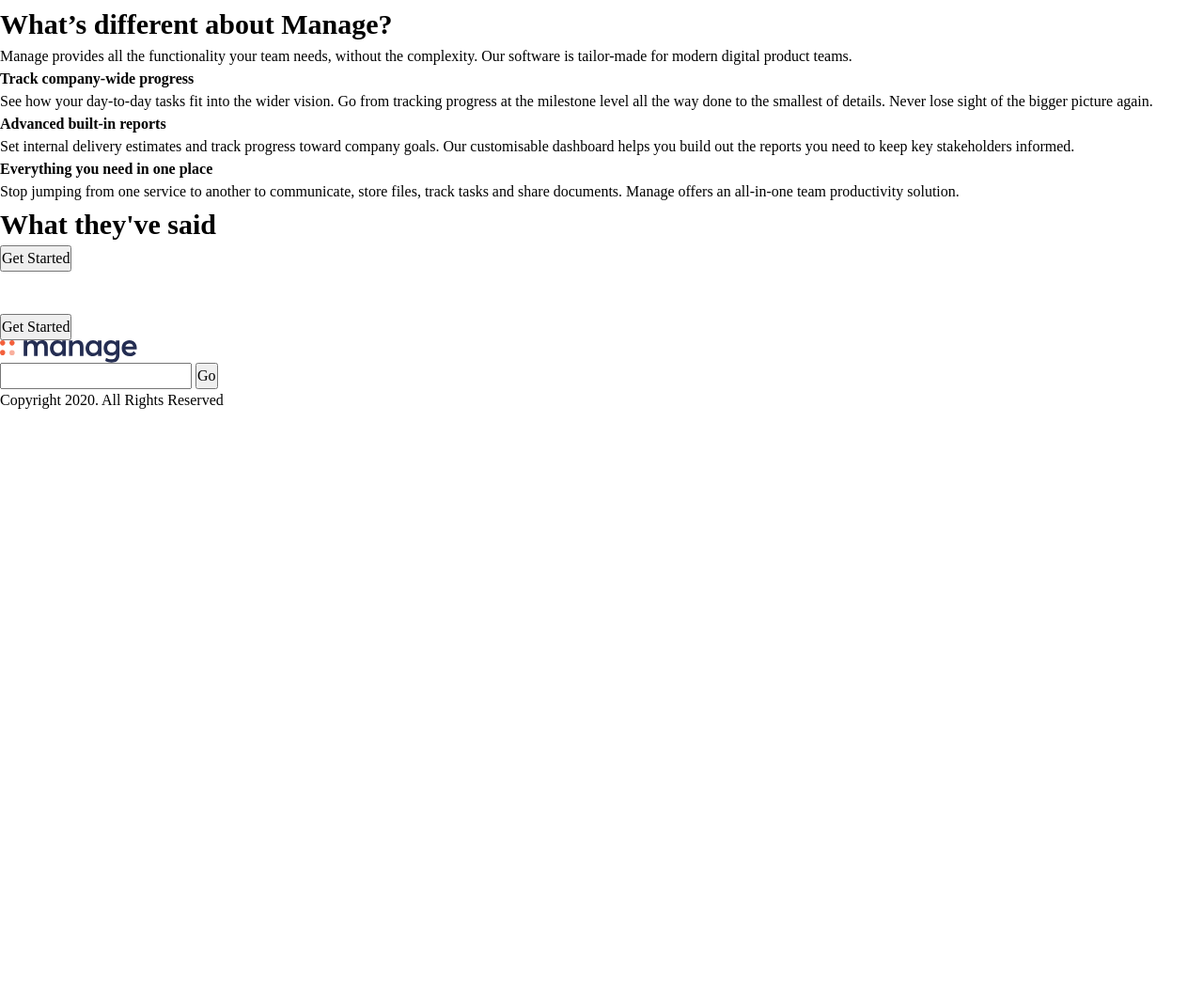
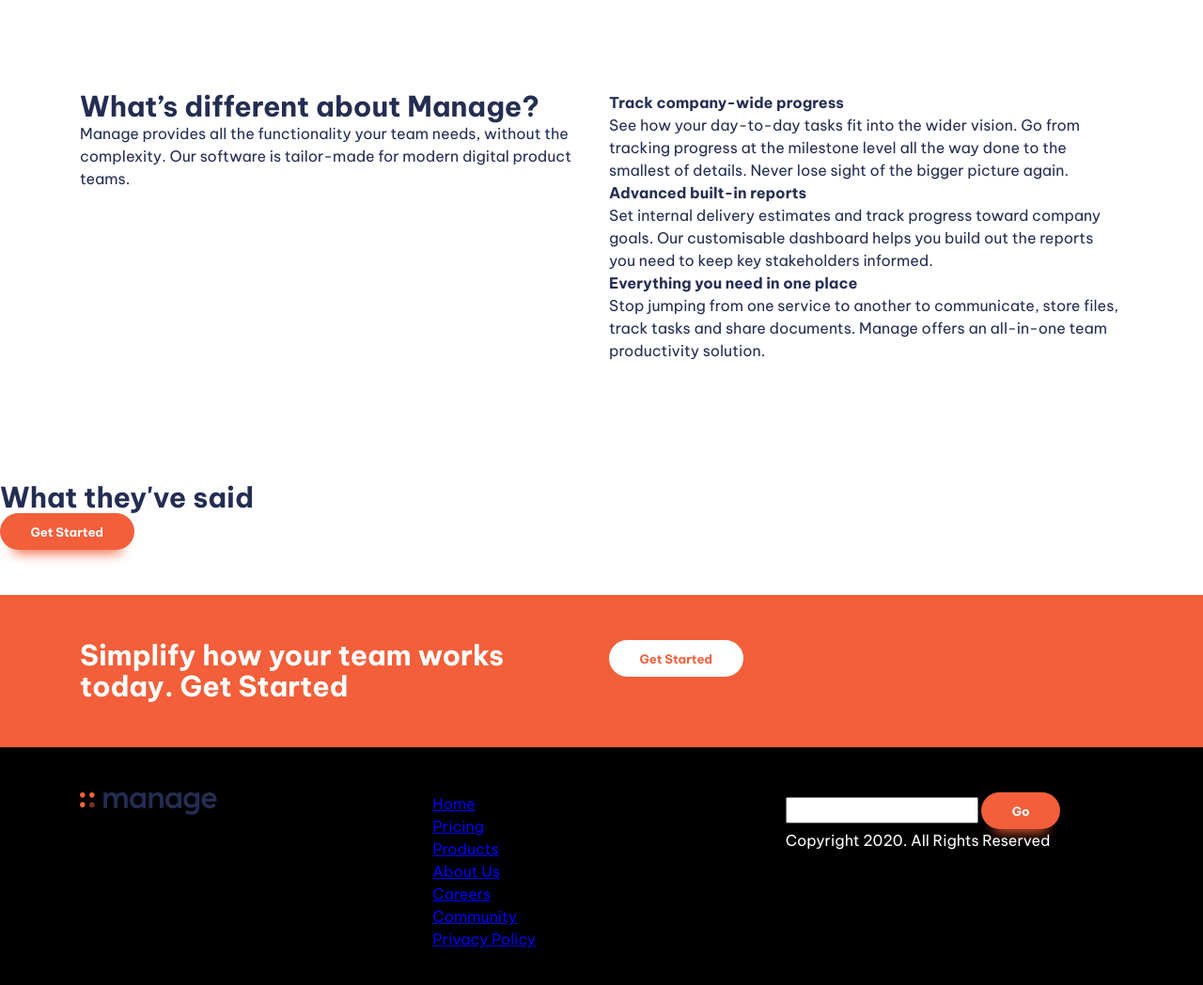
Before and after one commit to Sitthata/fem-manage-landing-page, a plain HTML site: page index.html in a window 1280 px wide. Shown: the part 806-1854 px from the top of the page at 94% size. Before the commit the page ends 1244 px from the top, so only its background shows below. Drawn offline with Linux system fonts and the light colour scheme.

Commit message:
General Styleling & Nav

```diff
--- a/index.html
+++ b/index.html
@@ -1,5 +1,6 @@
 <!DOCTYPE html>
 <html lang="en">
+
 <head>
   <meta charset="UTF-8" />
   <link rel="icon" type="image/svg+xml" href="/vite.svg" />
@@ -7,12 +8,18 @@
   <title>Vite App</title>
   <link rel="stylesheet" href="style.css" />
 </head>
+
 <body>
   <header class="primary-header">
     <div class="container">
+      <div class="nav-wrapper">
         <a href="#"><img src="/images/logo.svg" alt="Manage" /></a>
+        <button class="mobile-nav-toggle" aria-controls="primary-nav">
+          <img class="icon-hamburger" src="images/icon-hamburger.svg" alt="" aria-hidden="true">
+          <img class="icon-close" src="images/icon-close.svg" alt="" aria-hidden="true">
+          <span class="visually-hidden">Menu</span></button>
         <nav class="primary-nav">
-          <ul aria-label="Primary" role="list" class="nav-list">
+          <ul aria-label="Primary" role="list" class="nav-list" id="primaty-nav">
             <li><a href="#">Pricing</a></li>
             <li><a href="#">Product</a></li>
             <li><a href="#">About Us</a></li>
@@ -20,12 +27,14 @@
             <li><a href="#">Community</a></li>
           </ul>
         </nav>
+        <button class="button" style="display: none;">Get Started</button>
       </div>
-      <button class="button">Get Started</button>
+    </div>
+
   </header>
 
   <main>
-      <section>
+    <section class="padding-block-900">
       <div class="container">
         <div class="even-columns">
           <div>
@@ -36,8 +45,8 @@
               Manage makes it simple for software teams to plan day-to-day
               tasks while keeping the larger team goals in view.
             </p>
+            <button class="button">Get Started</button>
           </div>
-            <button class="button">Get Started</button>
 
           <div>
             <img src="/images/illustration-intro.svg" alt="illus-intro" />
@@ -46,9 +55,10 @@
       </div>
     </section>
 
-      <section>
+    <section class="padding-block-900">
       <div class="container">
         <div class="even-columns">
+          <div>
             <h2 class="fs-secondary-heading fw-bold">
               What’s different about Manage?
             </h2>
@@ -58,8 +68,6 @@
               teams.
             </p>
           </div>
-        </div>
-
           <div>
             <ul class="numbered-items" role="list">
               <li>
@@ -91,15 +99,17 @@
               </li>
             </ul>
           </div>
+        </div>
+      </div>
     </section>
 
-      <section class="carousel">
+    <section class="carousel | padding-block-700">
       <h2 class="fs-secondary-heading">What they've said</h2>
       <!-- Carousel Here -->
       <button class="button">Get Started</button>
     </section>
 
-      <section class="cta .bg-orange-400 text-white-900">
+    <section class="cta | bg-orange-400 text-white-900 padding-block-700">
       <div class="container">
         <div class="even-columns">
           <div>
@@ -117,7 +127,7 @@
     </section>
   </main>
 
-    <footer class="bg-black-100 text-white-900">
+  <footer class="bg-black-100 text-white-900 padding-block-700">
     <div class="container">
       <div class="even-columns">
         <div>
@@ -134,13 +144,13 @@
         <div>
           <nav class="footer-nav">
             <ul aria-label="Footer" role="list">
-                <li><a href="#"></a></li>
-                <li><a href="#"></a></li>
-                <li><a href="#"></a></li>
-                <li><a href="#"></a></li>
-                <li><a href="#"></a></li>
-                <li><a href="#"></a></li>
-                <li><a href="#"></a></li>
+              <li><a href="#">Home</a></li>
+              <li><a href="#">Pricing</a></li>
+              <li><a href="#">Products</a></li>
+              <li><a href="#">About Us</a></li>
+              <li><a href="#">Careers</a></li>
+              <li><a href="#">Community</a></li>
+              <li><a href="#">Privacy Policy</a></li>
             </ul>
           </nav>
         </div>
@@ -159,4 +169,5 @@
 
   <script type="module" src="/main.js"></script>
 </body>
+
 </html>
--- a/style.css
+++ b/style.css
@@ -15,7 +15,7 @@
 
 :root {
   --main-orange-400: hsl(12, 88%, 59%);
-  --main-orange-300: hsl(13, 100%, 96%);
+  --main-orange-300: hsl(13, 100%, 76%);
   --clr-blue-400: hsl(228, 39%, 23%);
 
   --clr-black-100: hsl(0, 0%, 0%);
@@ -42,6 +42,16 @@
   --fs-subheading: var(--fs-700);
   --fs-nav: var(--fs-500);
   --fs-button: var(--fs-300);
+
+  --size-100: .25rem;
+  --size-200: .5rem;
+  --size-300: .75rem;
+  --size-400: 1rem;
+  --size-500: 1.5rem;
+  --size-600: 2rem;
+  --size-700: 3rem;
+  --size-800: 4rem;
+  --size-900: 5rem;
 }
 
 @media (min-width: 50em) {
@@ -107,6 +117,18 @@
   }
 }
 
+.visually-hidden {
+  position: absolute;
+  width: 1px;
+  height: 1px;
+  padding: 0;
+  margin: -1px;
+  overflow: hidden;
+  clip: rect(0,0,0,0);
+  white-space: nowrap;
+  border: 0;
+}
+
 /* Utility Classes */
 .text-blue-400 {
   color: var(--clr-blue-400);
@@ -129,23 +151,23 @@
 }
 
 .bg-blue-400 {
-  color: var(--clr-blue-400);
+  background-color: var(--clr-blue-400);
 }
 
 .bg-orange-400 {
-  color: var(--main-orange-400);
+  background-color: var(--main-orange-400);
 }
 
 .bg-orange-300 {
-  color: var(--main-orange-300);
+  background-color: var(--main-orange-300);
 }
 
 .bg-black-100 {
-  color: var(--clr-black-100);
+  background-color: var(--clr-black-100);
 }
 
 .bg-white-900 {
-  color: var(--clr-white-900);
+  background-color: var(--clr-white-900);
 }
 
 .fw-bold {
@@ -162,10 +184,12 @@
 
 .fs-primary-heading {
   font-size: var(--fs-primary-heading);
+  line-height: 1.1;
 }
 
 .fs-secondary-heading {
   font-size: var(--fs-subheading);
+  line-height: 1.1;
 }
 
 .fs-300 { font-size: var(--fs-300); }
@@ -173,3 +197,100 @@
 .fs-500 { font-size: var(--fs-500); }
 .fs-600 { font-size: var(--fs-600); }
 .fs-700 { font-size: var(--fs-700); }
+
+.padding-block-900 {
+  padding-block: var(--size-900);
+}
+
+.padding-block-700 {
+  padding-block: var(--size-700);
+}
+
+.container {
+  --max-width: 1110px;
+  --padding: 1rem;
+
+  width: min(var(--max-width), 100% - (var(--padding) * 2));
+  margin-inline: auto;
+}
+
+.even-columns {
+  display: grid;
+  grid-gap: 1rem;
+}
+
+@media (min-width: 50em) {
+  .even-columns {
+    grid-auto-flow: column;
+    grid-auto-columns: 1fr;
+  }
+}
+
+body {
+  font-family: var(--font-family);
+  font-size: var(--ff-body);
+  color: var(--clr-blue-400);
+}
+
+/* Button */
+
+.button {
+  cursor: pointer;
+  text-decoration: none;
+  border: 0;
+  border-radius: 100vmax;
+  padding: 1.5em 2.5em;
+  line-height: 0;
+  font-weight: var(--fw-bold);
+  font-size: var(--fs-button);
+  color: var(--clr-white-900);
+  background-color: var(--main-orange-400);
+  box-shadow: 0 1.25em 1em -1em var(--main-orange-400);
+}
+
+.button[data-type="inverted"] {
+  background-color: var(--clr-white-900);
+  color: var(--main-orange-400);
+}
+
+.button:hover,
+.button:focus-visible {
+  background-color: var(--main-orange-300);
+}
+
+.button[data-type="inverted"]:hover,
+.button[data-type="inverted"]:focus-visible {
+  background-color: var(--clr-white-900);
+  color: var(--main-orange-300);
+}
+
+/* Navigation */
+.primary-header {
+  margin-top: var(--size-700);
+}
+
+.nav-wrapper {
+  display: flex;
+  justify-content: space-between;
+  align-items: center;
+}
+
+.mobile-nav-toggle {
+  display: none;
+}
+
+@media (max-width: 50em) {
+  .primary-nav {
+    display: none;
+  }
+  .mobile-nav-toggle {
+    display: block;
+    background: transparent;
+    cursor: pointer;
+    border: 0;
+    padding: .5em;
+  }
+  .mobile-nav-toggle .icon-close{
+    display: none;
+  }
+}
```
Lines whose indentation alone changed are shown as unchanged.
